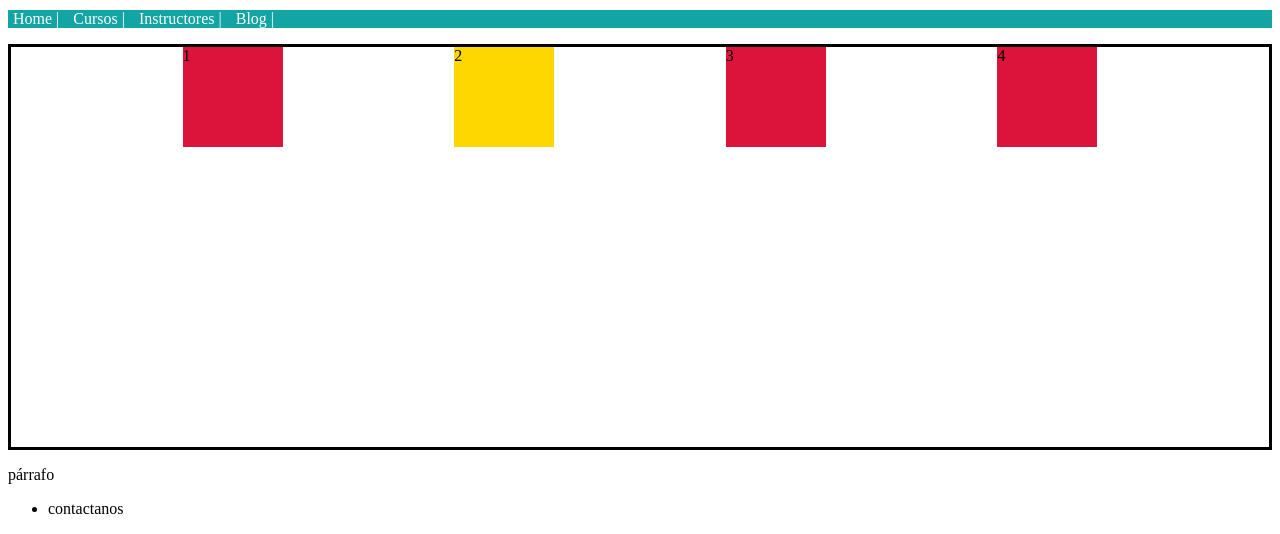
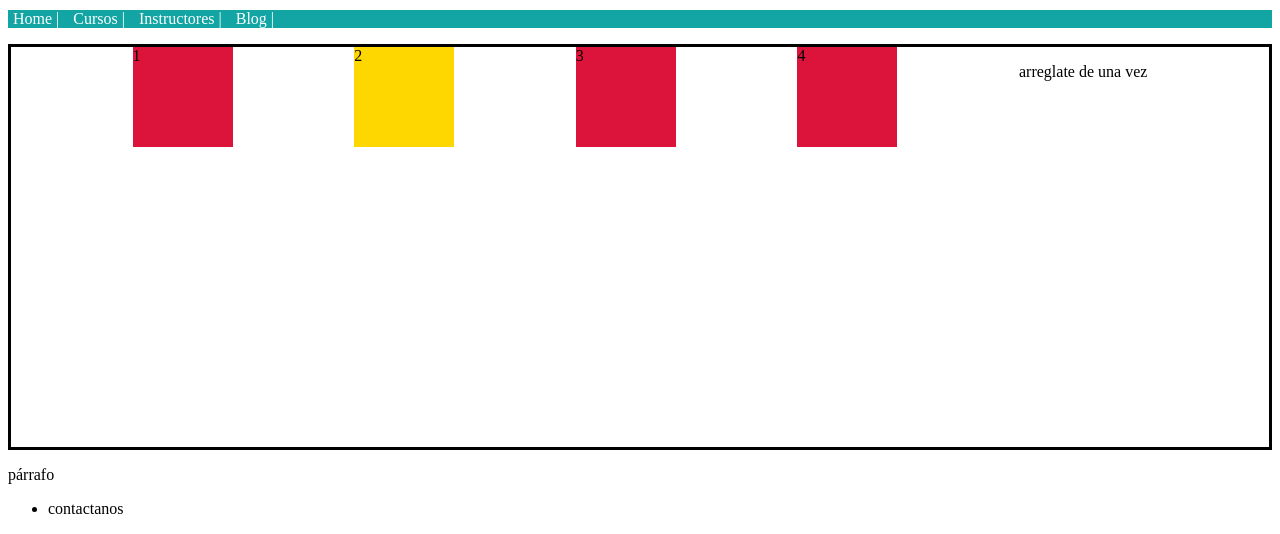
Before and after one commit to josegrandea/codestream, a plain HTML site: page index.html in a window 1280 px wide. Shown: the top 534 px of the page. Drawn offline with Linux system fonts and the light colour scheme.

Commit message:
cambios contenido

```diff
--- a/index.html
+++ b/index.html
@@ -24,6 +24,7 @@
       <div class="box" id="two">2</div>
       <div class="box">3</div>
       <div class="box">4</div>
+      <p>arreglate de una vez</p>
     </main>
     <footer>
       <p>párrafo</p>
```
